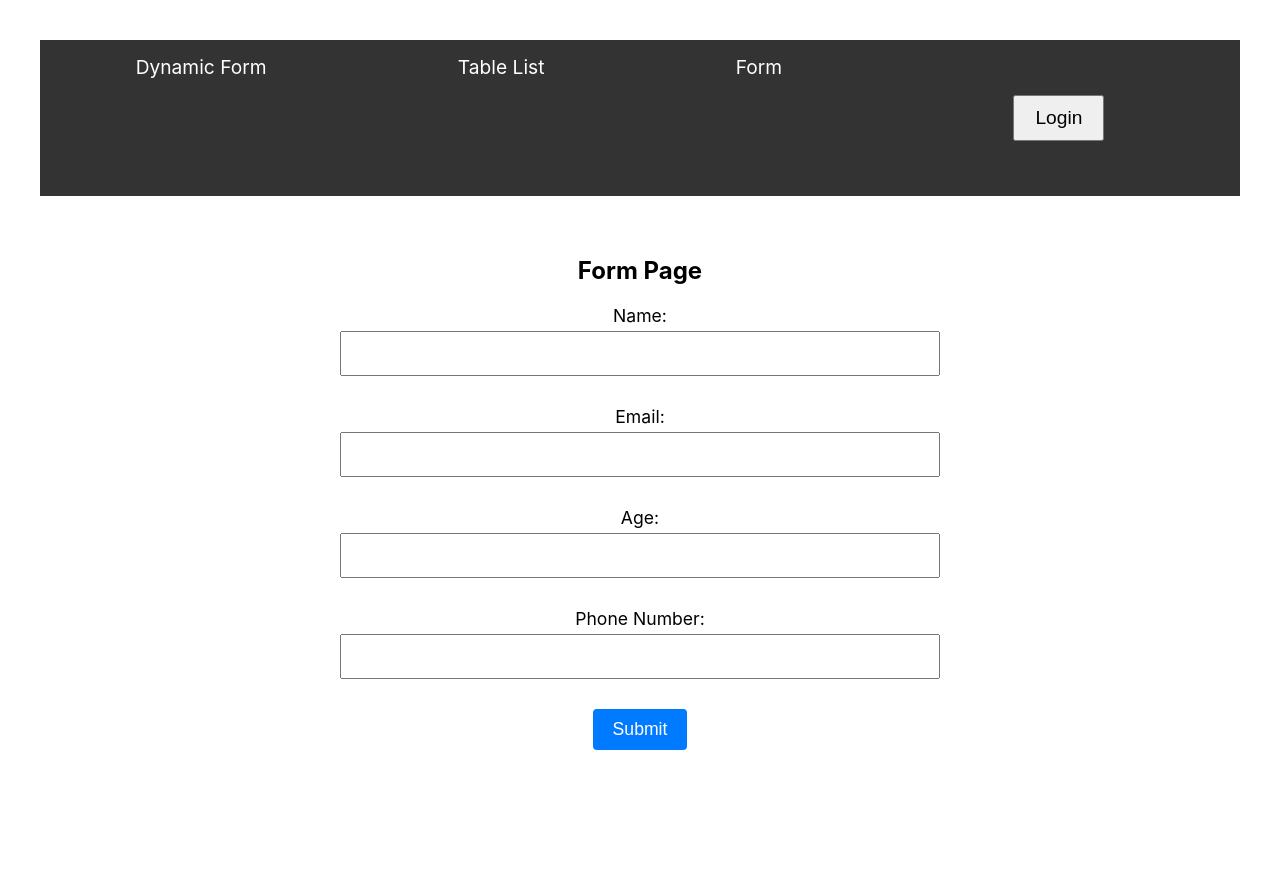
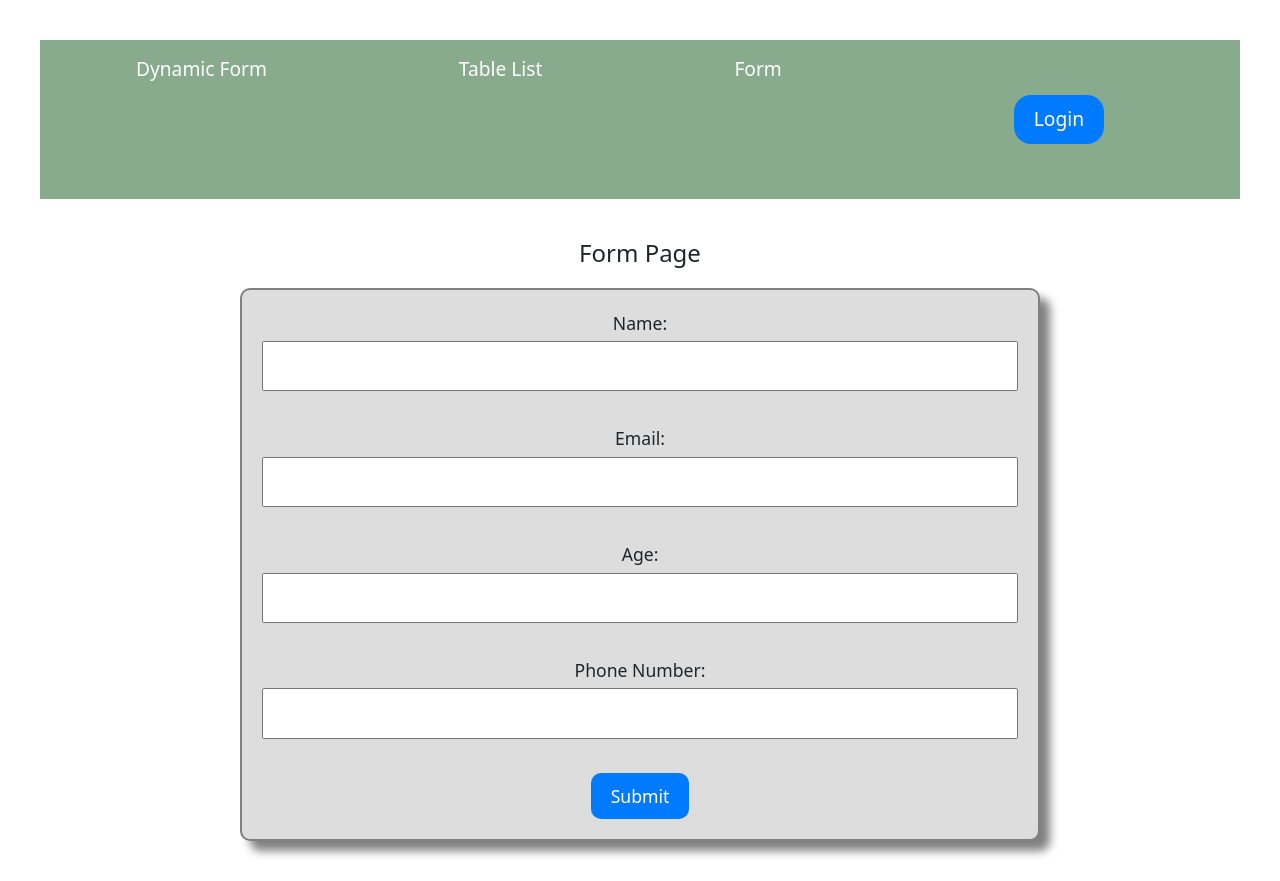
Before and after one commit to Ehabalshrida/desaisivfrontend, a React (Create React App) app: page /form in a window 1280 px wide. Before the commit the page ends 800 px from the top, so only its background shows below. Built offline with nearby package versions, Linux system fonts and the light colour scheme.

Commit message:
PhaseSix

```diff
--- a/package.json
+++ b/package.json
@@ -7,7 +7,9 @@
     "@testing-library/react": "^13.4.0",
     "@testing-library/user-event": "^13.5.0",
     "axios": "^1.6.2",
+    "bootstrap": "^5.3.2",
     "react": "^18.2.0",
+    "react-bootstrap": "^2.9.1",
     "react-dom": "^18.2.0",
     "react-hook-form": "^7.48.2",
     "react-redux": "^9.0.2",
--- a/src/App.css
+++ /dev/null
@@ -1,38 +0,0 @@
-.App {
-  text-align: center;
-}
-
-.App-logo {
-  height: 40vmin;
-  pointer-events: none;
-}
-
-@media (prefers-reduced-motion: no-preference) {
-  .App-logo {
-    animation: App-logo-spin infinite 20s linear;
-  }
-}
-
-.App-header {
-  background-color: #282c34;
-  min-height: 100vh;
-  display: flex;
-  flex-direction: column;
-  align-items: center;
-  justify-content: center;
-  font-size: calc(10px + 2vmin);
-  color: white;
-}
-
-.App-link {
-  color: #61dafb;
-}
-
-@keyframes App-logo-spin {
-  from {
-    transform: rotate(0deg);
-  }
-  to {
-    transform: rotate(360deg);
-  }
-}
--- a/src/App.js
+++ b/src/App.js
@@ -3,23 +3,22 @@ import React, { Suspense } from 'react';
 import store from './stores/store';
 import { Route, BrowserRouter as Router, Routes } from 'react-router-dom';
 import NavBar from './components/navBar/navBar';
+import Spiner from './components/spinner/spiner';
+import './App.scss'
 const DynamicForm = React.lazy(() => import('./pages/dynamicForm'))
 const Form = React.lazy(() => import('./pages/form'))
 const Table = React.lazy(() => import('./pages/table'))
 const Login = React.lazy(() => import('./pages/login'))
-
 function App () {
-  const LoadingFallback = () => <div>Loading...</div>; // A loading indicator component
-
   return (
     <Provider store={store}>
       <Router>
         <NavBar />
         <Routes>
-          <Route path="/dynamicForm" element={<Suspense fallback={<LoadingFallback />}><DynamicForm /></Suspense>} />
-          <Route path="/" element={<Suspense fallback={<LoadingFallback />}><Table /></Suspense>} />
-          <Route path="/form" element={<Suspense fallback={<LoadingFallback />}><Form /></Suspense>} />
-          <Route path="/login" element={<Suspense fallback={<LoadingFallback />}><Login /></Suspense>} />
+          <Route path="/dynamicForm" element={<Suspense fallback={<Spiner />}><DynamicForm /></Suspense>} />
+          <Route path="/" element={<Suspense fallback={<Spiner />}><Table /></Suspense>} />
+          <Route path="/form" element={<Suspense fallback={<Spiner />}><Form /></Suspense>} />
+          <Route path="/login" element={<Suspense fallback={<Spiner />}><Login /></Suspense>} />
 
 
         </Routes>
--- /dev/null
+++ b/src/App.scss
@@ -0,0 +1 @@
+@use '~bootstrap/scss/bootstrap';
--- a/src/components/navBar/navBar.scss
+++ b/src/components/navBar/navBar.scss
@@ -7,7 +7,7 @@ div {
     margin: 0;
     display: flex;
     justify-content: space-around;
-    background-color: #333;
+    background-color: #88AB8E;
     color: #fff;
     font-size: 1rem;
 
--- a/src/components/signIn/signIn.js
+++ b/src/components/signIn/signIn.js
@@ -20,13 +20,13 @@ const user=getLocalStorageKey('user')
       {user ?
         <div>
           <h2>Welcome, {username}!</h2>
-          <button onClick={handlelogout}>Logout</button>
+          <button className='nav-button' onClick={handlelogout}>Logout</button>
         </div>
         :
 
         <div>
 
-          <button onClick={() => navigate("/login")}>Login </button>
+          <button className='nav-button' onClick={() => navigate("/login")}>Login </button>
 
 
         </div>
--- a/src/components/signIn/signIn.scss
+++ b/src/components/signIn/signIn.scss
@@ -9,11 +9,16 @@ div {
     margin-bottom: 10px;
   }
 
-  button {
+  .nav-button {
     padding: 10px 20px;
     font-size: 1rem;
     cursor: pointer;
-  }
+    background-color: #007bff;
+    color: white;
+    border-radius: 17px;
+    border-color: #88AB8E;
+    border: none;
+    }
 
   @media (max-width: variables.$mobile-breakpoint) {
     // Styles for mobile devices
@@ -21,7 +26,7 @@ div {
       font-size: 1.2rem;
     }
 
-    button {
+    .nav-button {
       font-size: 0.9rem;
     }
   }
@@ -32,7 +37,7 @@ div {
       font-size: 1.8rem;
     }
 
-    button {
+    .nav-button {
       font-size: 1.2rem;
     }
   }
--- /dev/null
+++ b/src/components/spinner/spiner.js
@@ -0,0 +1,13 @@
+import React from 'react'
+import Spinner from 'react-bootstrap/Spinner';
+ function spiner() {
+  return (
+    <div>
+      <Spinner animation="border" size="sm" />
+      <Spinner animation="border" />
+      <Spinner animation="grow" size="sm" />
+      <Spinner animation="grow" />
+    </div>
+  )
+}
+export default spiner
--- a/src/pages/dynamicForm/style.scss
+++ b/src/pages/dynamicForm/style.scss
@@ -9,8 +9,13 @@ div {
   }
 
   form {
-    max-width: 600px;
+    max-width: 800px;
     margin: 0 auto;
+    padding: 20px;
+    border: 2px solid gray;
+    background-color: #ddd;
+    border-radius: 10px;
+    box-shadow: 10px 10px 10px gray;
 
     label {
       display: block;
@@ -40,7 +45,7 @@ div {
   @media (max-width: variables.$mobile-breakpoint) {
     // Styles for mobile devices
     form {
-      padding: 0 10px;
+      padding: 10 10px;
 
       label {
         font-size: 0.9rem;
@@ -52,6 +57,7 @@ div {
 
       button {
         font-size: 0.9rem;
+        border-radius: 10px;
       }
     }
   }
--- a/src/pages/form/style.scss
+++ b/src/pages/form/style.scss
@@ -1,4 +1,4 @@
-@use '../../styles/variables';
+@use "../../styles/variables";
 
 div {
   text-align: center;
@@ -9,8 +9,13 @@ div {
   }
 
   form {
-    max-width: 600px;
+    max-width: 800px;
     margin: 0 auto;
+    padding: 20px;
+    border: 2px solid gray;
+    background-color: #ddd;
+    border-radius: 10px;
+    box-shadow: 10px 10px 10px gray;
 
     label {
       display: block;
@@ -39,14 +44,15 @@ div {
       font-size: 1rem;
       cursor: pointer;
       border: none;
-      border-radius: 4px;
+      border-radius: 10px;
     }
   }
 
   @media (max-width: variables.$mobile-breakpoint) {
     // Styles for mobile devices
+
     form {
-      padding: 0 10px;
+      padding: 10 10px;
 
       label {
         font-size: 0.9rem;
--- a/src/pages/login/style.scss
+++ b/src/pages/login/style.scss
@@ -8,8 +8,13 @@ div {
   }
 
   form {
-    max-width: 400px;
+    max-width: 600px;
     margin: 0 auto;
+    padding: 20px;
+    border: 2px solid gray;
+    background-color: #ddd;
+    border-radius: 10px;
+    box-shadow: 10px 10px 10px gray;
 
     label {
       display: block;
@@ -36,14 +41,14 @@ div {
       font-size: 1rem;
       cursor: pointer;
       border: none;
-      border-radius: 4px;
+      border-radius: 10px;
     }
   }
 
   @media (max-width: variables.$mobile-breakpoint) {
     // Styles for mobile devices
     form {
-      padding: 0 10px;
+      padding: 10 10px;
 
       label {
         font-size: 0.9rem;
```
Also changed, not shown: 2 other files (tests, documents, lock files or other folders).
